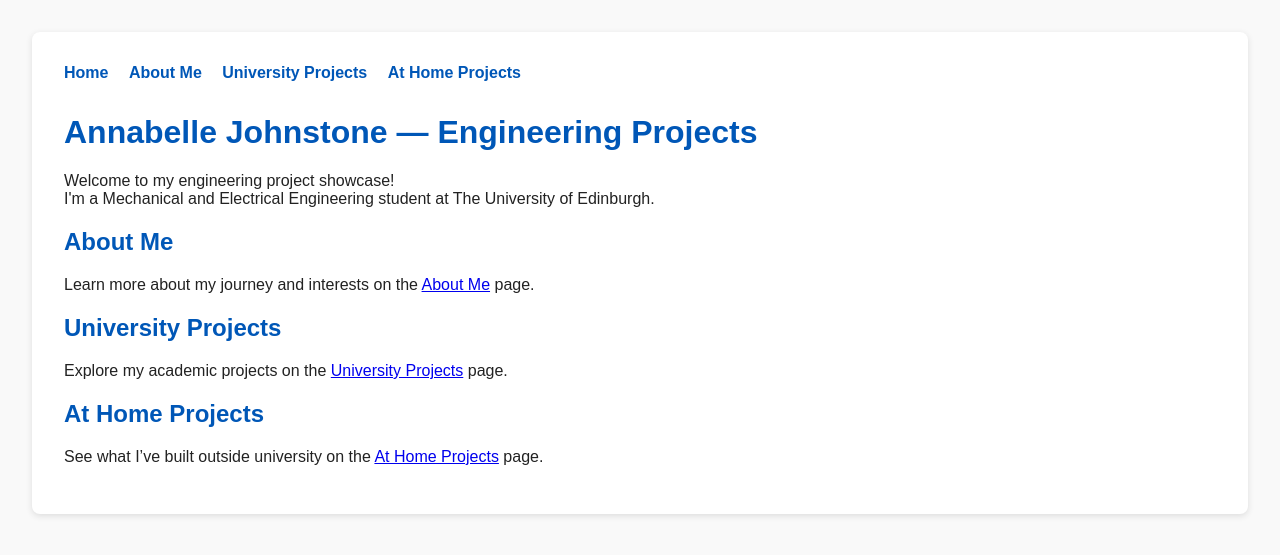
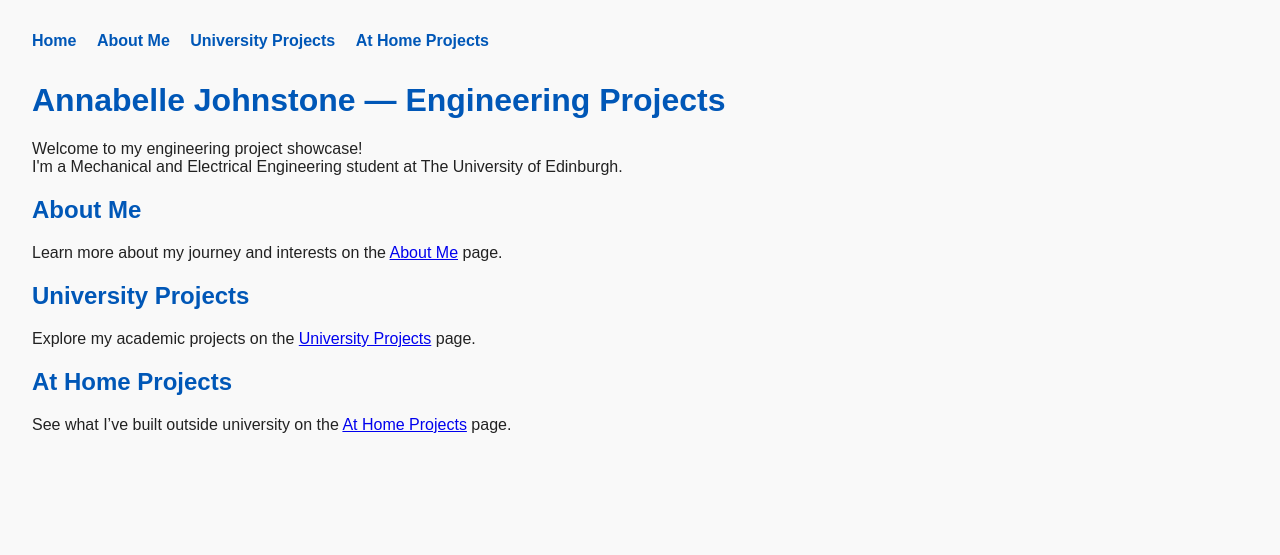
Before and after one commit to AnnabelleJohnstone/AJengineering-projects, a Jekyll site: the page built from index.md, in a window 1280 px wide. Shown: the top 555 px of the page. Built offline with Jekyll 4.4.1, drawn with Linux system fonts in a browser that asks for light colours.

Commit message:
Update default.html

```diff
--- a/_layouts/default.html
+++ b/_layouts/default.html
@@ -4,10 +4,9 @@
   <meta charset="UTF-8">
   <title>{{ page.title }}</title>
   <link rel="stylesheet" href="/AJengineering-projects/styles.css">
+  <meta name="viewport" content="width=device-width, initial-scale=1">
 </head>
 <body>
-  <main>
-    {{ content }}
-  </main>
+  {{ content }}
 </body>
 </html>
```
